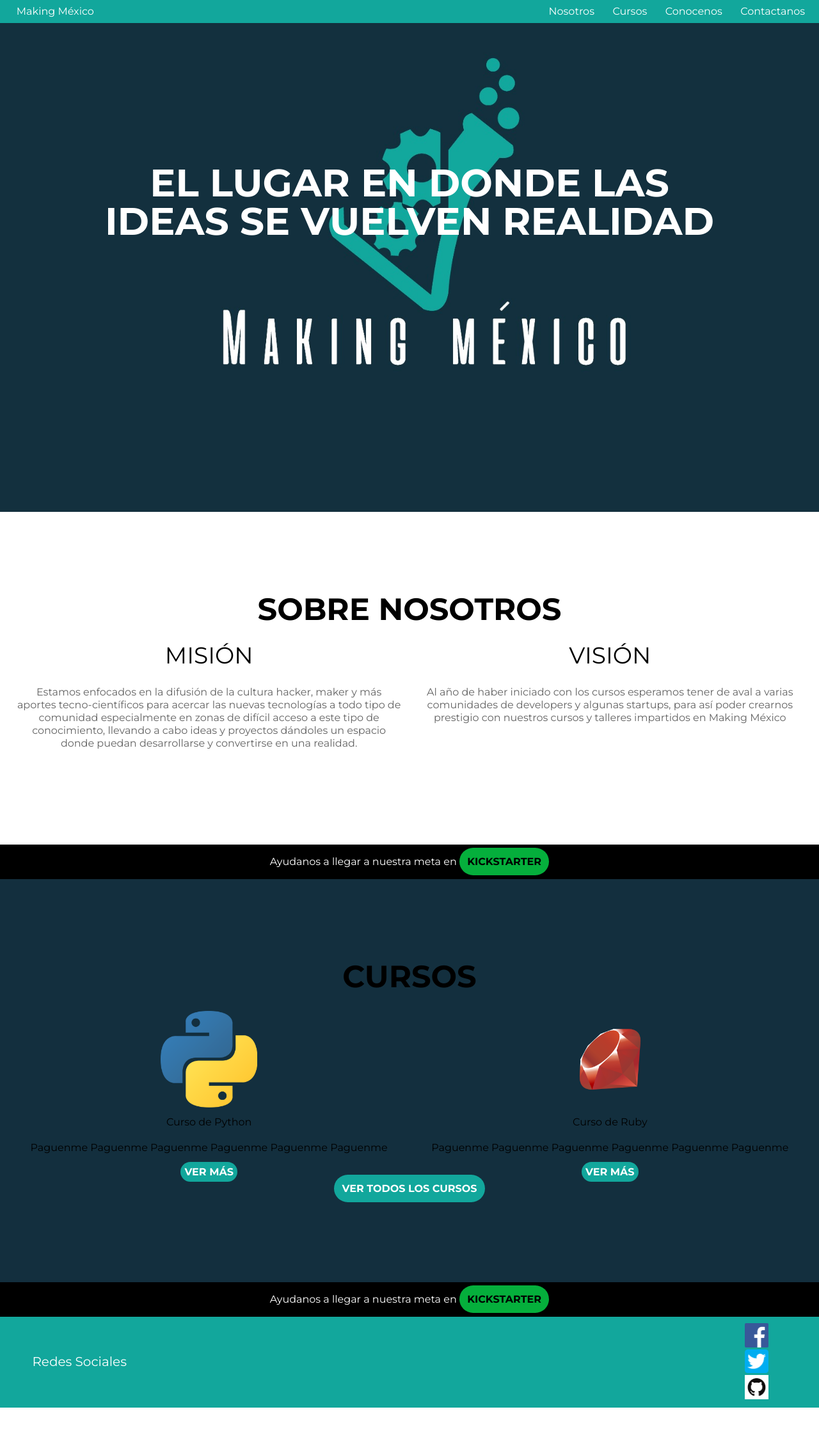
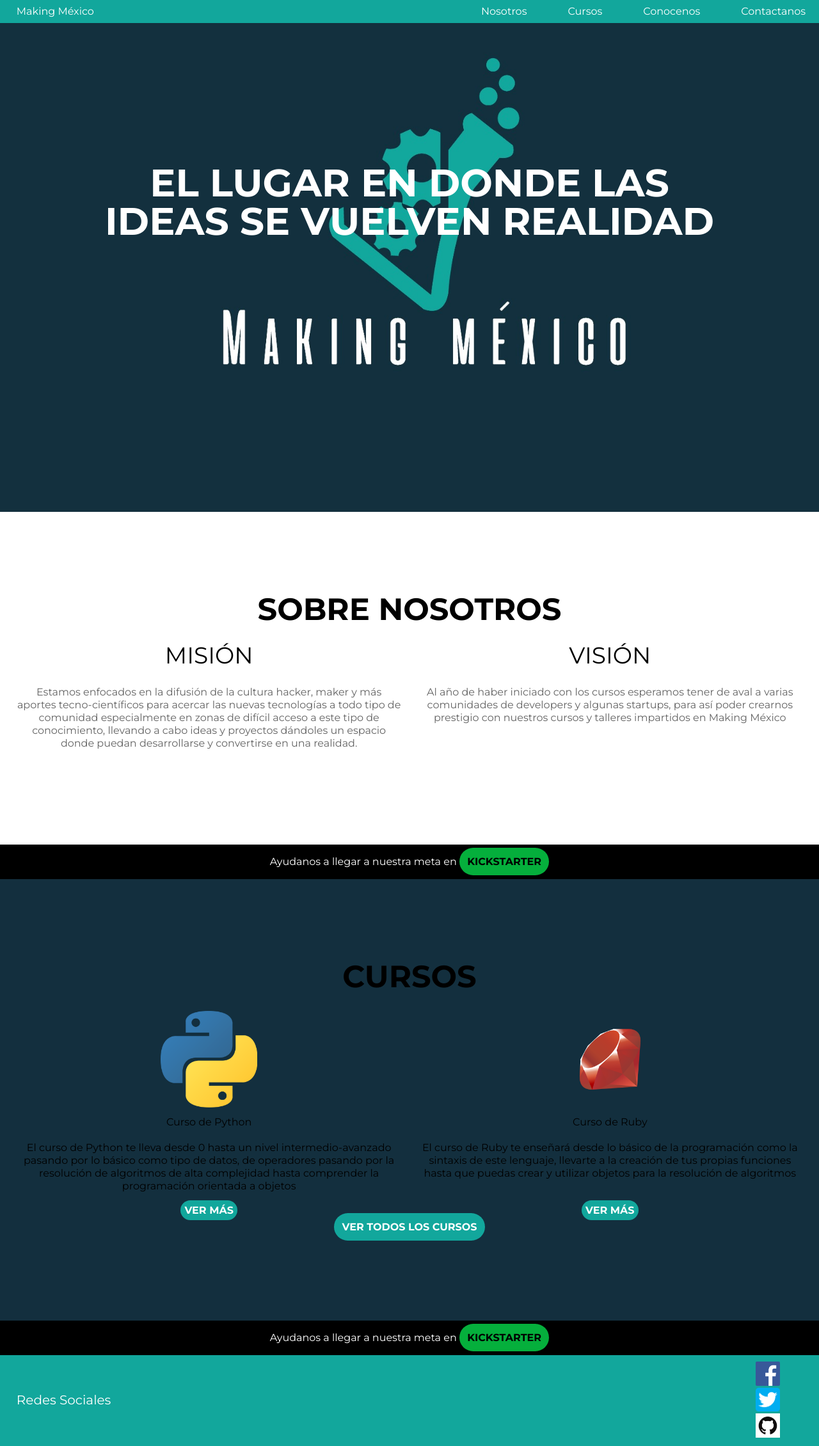
Before and after one commit to MakingMexico/MakingMexico.github.io, a plain HTML site: page index.html in a window 1280 px wide. Shown: the whole page at 64% size. Before the commit the page ends 2200 px from the top, so only its background shows below. Drawn offline with Linux system fonts and the light colour scheme.

Commit message:
Cambios en parrafos

```diff
--- a/css/secciones.css
+++ b/css/secciones.css
@@ -11,8 +11,15 @@
 }
 
 .full-height {
-    height: 100%;
-    padding: 20% 0;
+    height: 50%;
+    padding: 5%;
+}
+
+@media(min-width:768px){
+    .full-height {
+        height: 100%;
+        padding: 20% 0;
+    }
 }
 
 .single {
--- a/index.html
+++ b/index.html
@@ -18,7 +18,7 @@
                         </a>
                     </div>
 
-                    <div class="col-4 end">
+                    <div class="col-5 end">
                         <ul class="row between">
                             <li class="col">
                                 <a href="#nosotros" class="layout_a">Nosotros</a>
@@ -45,14 +45,6 @@
             <div class="container">
                 <div class="row center">
                     <h1 class="col-10">El lugar en donde las ideas se vuelven realidad</h1>
-
-                    <!--<div class="col-3 boton">
-                        <a href="gatos.html" class="boton_a">Gatos</a>
-                    </div>
-
-                    <div class="col-3 boton">
-                        <a href="perros.html" class="boton_a">Perros</a>
-                    </div>-->
                 </div>
             </div>
 
@@ -122,10 +114,10 @@
             </div>
             <div class="row">
                 <div class="col-6 center">
-                    <p>Paguenme Paguenme Paguenme Paguenme Paguenme Paguenme</p>
+                    <p>El curso de Python te lleva desde 0 hasta un nivel intermedio-avanzado pasando por lo básico como tipo de datos, de operadores pasando por la resolución de algoritmos de alta complejidad hasta comprender la programación orientada a objetos</p>
                 </div>
                 <div class="col-6 center">
-                    <p>Paguenme Paguenme Paguenme Paguenme Paguenme Paguenme</p>
+                    <p>El curso de Ruby te enseñará desde lo básico de la programación como la sintaxis de este lenguaje, llevarte a la creación de tus propias funciones hasta que puedas crear y utilizar objetos para la resolución de algoritmos</p>
                 </div>
             </div>
             <div class="row">
@@ -157,18 +149,6 @@
 
         <footer>
             <div class="container">
-                <!--<div class="row">
-                    <div class="col-11 middle">
-                        <h4>Redes Sociales</h4>
-                    </div>
-                    <div class="col-1 end">
-                        <a href="https://www.facebook.com/MakingMex/" target="_blank"><img src="assets/FB-icon.png"></a>
-                        <img src="assets/twitter-icon.png">
-                        <img src="assets/Github-icon.png">
-                    </div>
-                </div>
-            </div>-->
-            <div class="container">
                 <nav class="row between middle">
 
                     <div class="col-3 layout_tittle">
@@ -186,6 +166,7 @@
                             <li class="col">
                                 <a href="https://www.facebook.com/MakingMex/" target="_blank" class="layout_a"><img src="assets/github-icon.png"></a>
                             </li>
+                        </ul>
                     </div>
 
                 </nav>
```
